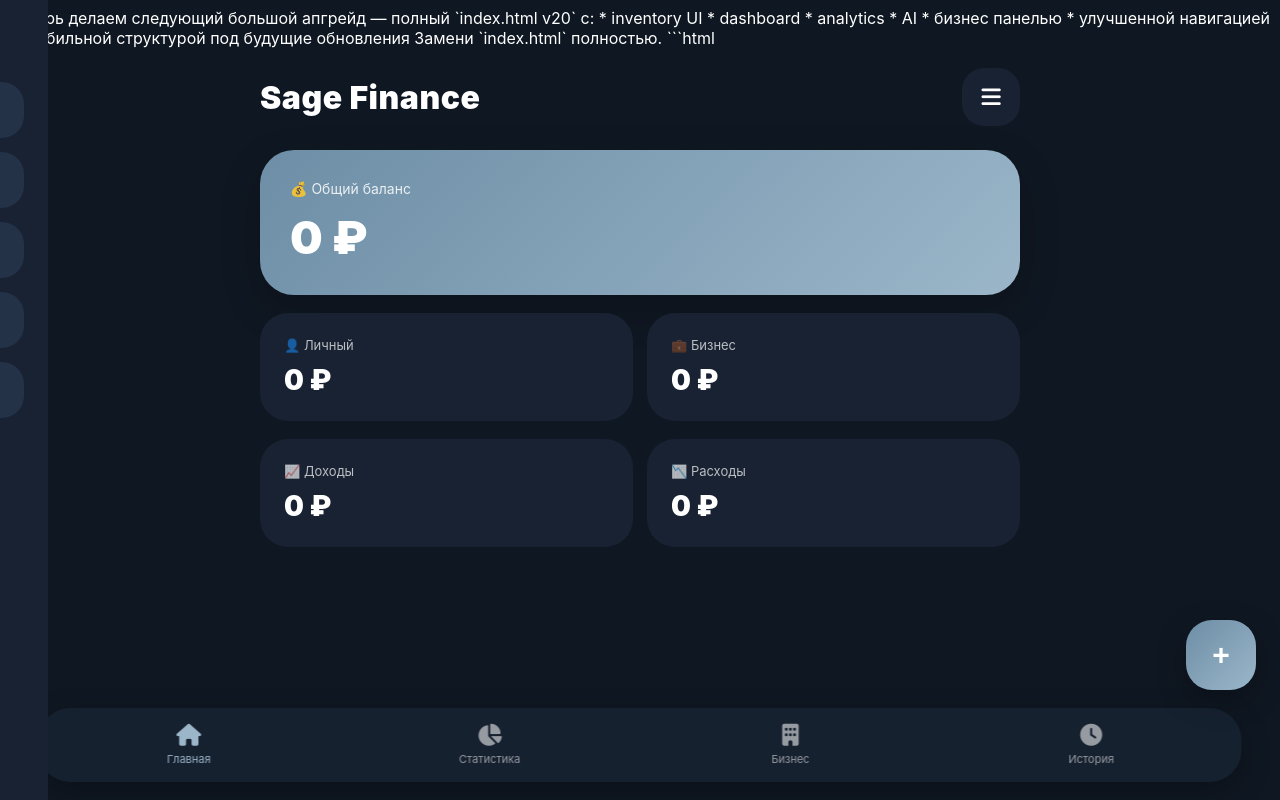
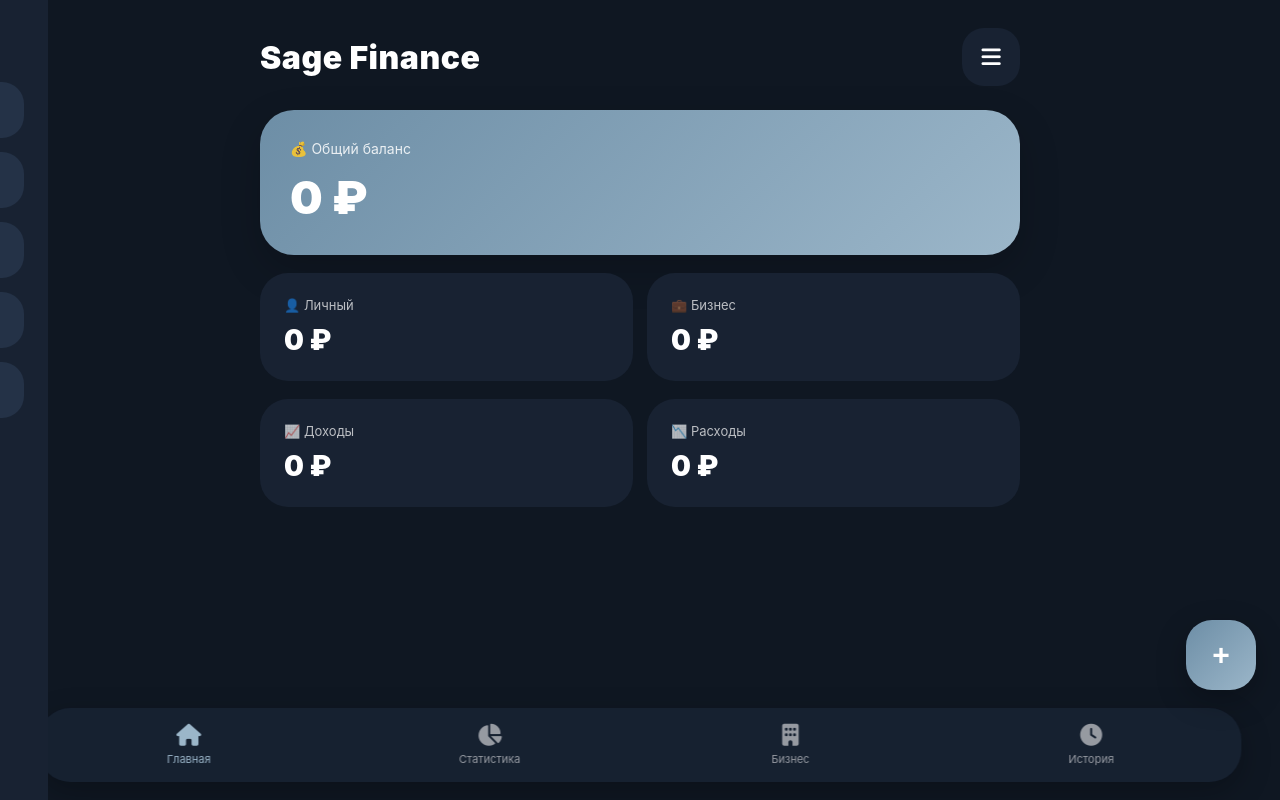
Before and after one commit to karazloi321-oss/sage-finance-bot, a Flask app: page / in a window 1280 px wide. Run offline with Flask 3, Linux system fonts and the light colour scheme; some libraries are stand-ins or nearby versions.

Commit message:
Update index.html

````diff
--- a/templates/index.html
+++ b/templates/index.html
@@ -1,16 +1,4 @@
-Теперь делаем следующий большой апгрейд — полный `index.html v20` с:
 
-* inventory UI
-* dashboard
-* analytics
-* AI
-* бизнес панелью
-* улучшенной навигацией
-* стабильной структурой под будущие обновления
-
-Замени `index.html` полностью.
-
-```html
 <!DOCTYPE html>
 
 <html lang="ru">
@@ -573,4 +561,3 @@ src="{{ url_for('static', filename='app.js') }}"
 </body>
 
 </html>
-```
````
